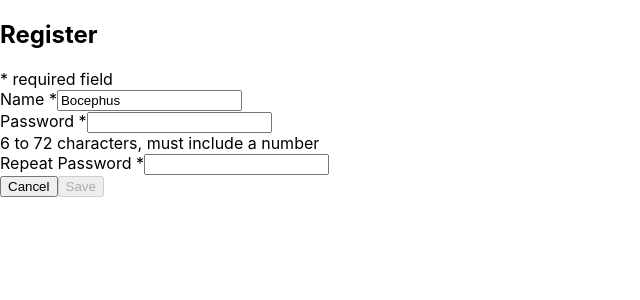
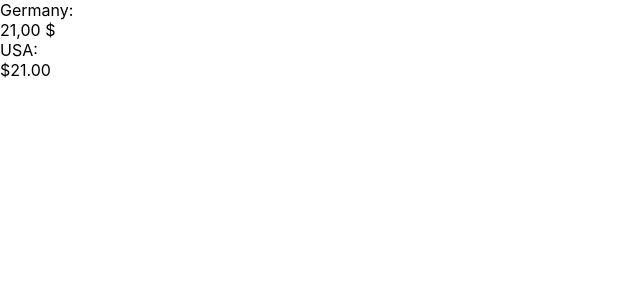
Before and after one commit to miguelr215/react-playground, a React (Create React App) app: page / in a window 1280 px wide. Shown: the top 300 px of the page, without its empty margins (0-640 px from the left). Built offline with nearby package versions, Linux system fonts and the light colour scheme.

Commit message:
adding error boundaries

```diff
--- a/src/index.js
+++ b/src/index.js
@@ -4,12 +4,10 @@ import { BrowserRouter } from 'react-router-dom';
 // import App from './App';
 // import App from './paltrows-power-toes/App';
 // import AppLang from './lang-context/AppLang';
-import RegistrationForm from './registrationForm/registrationForm';
+// import RegistrationForm from './registrationForm/registrationForm';
+import App from './playingwithdanger/App';
 import './index.css';
 
 ReactDOM.render(
-    // <BrowserRouter>
-    //     <AppLang />
-    // </BrowserRouter>,
-    <RegistrationForm />,
+    <App />,
     document.getElementById('root'));
--- /dev/null
+++ b/src/playingwithdanger/App.js
@@ -0,0 +1,18 @@
+import React, { Component } from 'react';
+import Currency from './Currency';
+import CurrencyError from './CurrencyError';
+
+class App extends Component {
+    render(){
+        return(
+            <div className='App'>
+                <CurrencyError>
+                    Germany:  <Currency value={21} locale='de-DE' currency='USD' />
+                    USA:  <Currency value={21} locale='en-US' currency='USD' />
+                </CurrencyError>
+            </div>
+        )
+    }
+}
+
+export default App;
--- /dev/null
+++ b/src/playingwithdanger/Currency.js
@@ -0,0 +1,18 @@
+import React from 'react';
+
+export default class Currency extends React.Component {
+    render(){
+        const money = new Intl
+            .NumberFormat(this.props.locale,
+                {
+                    style: 'currency',
+                    currency: this.props.currency
+                })
+                .format(this.props.value);
+        return(
+            <div className='currency'>
+                {money}
+            </div>
+        )
+    }
+}
--- /dev/null
+++ b/src/playingwithdanger/CurrencyError.js
@@ -0,0 +1,23 @@
+import React from 'react';
+
+export default class CurrencyError extends React.Component {
+    constructor(props){
+        super(props);
+        this.state = {
+            hasError: false
+        }
+    }
+
+    static getDerivedStateFromError(error){
+        return { hasError: true }
+    }
+
+    render(){
+        if(this.state.hasError){
+            return (
+                <h2>Could not return this currency</h2>
+            )
+        }
+        return this.props.children;
+    }
+}
```
